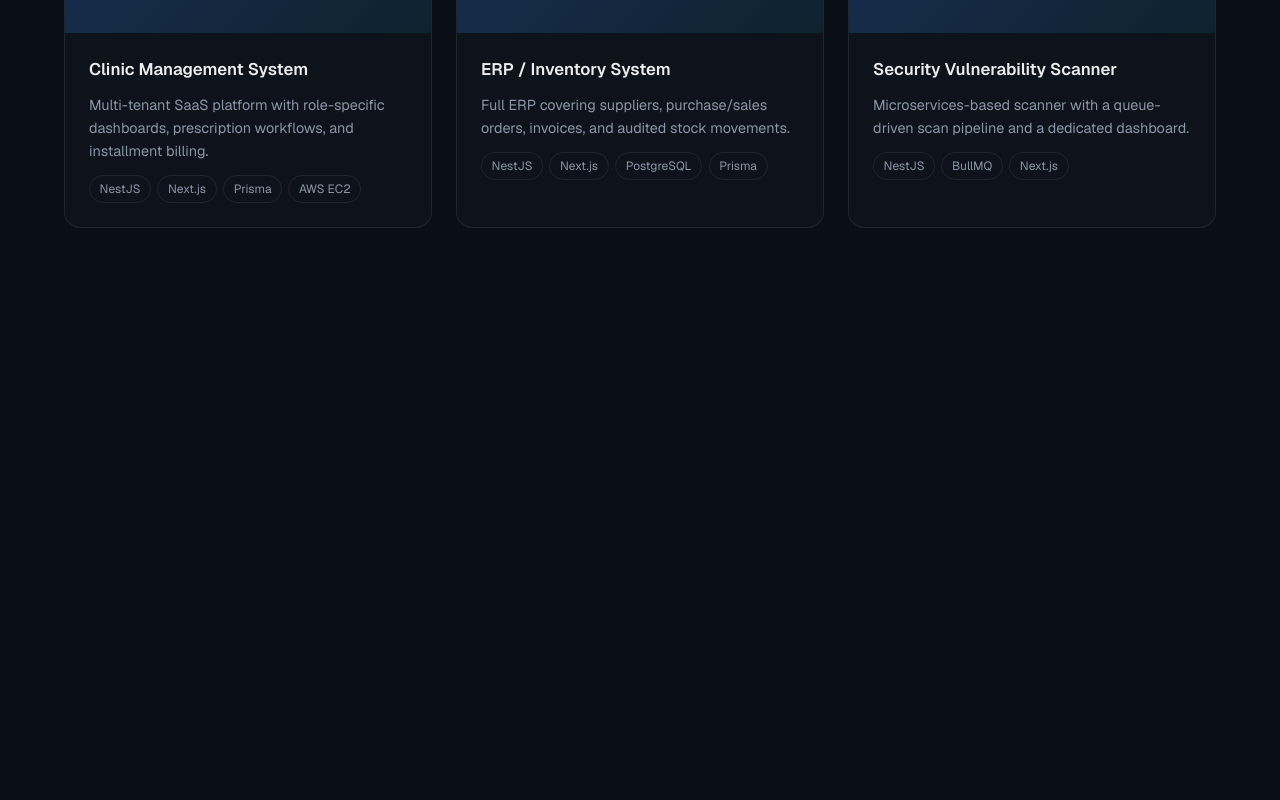
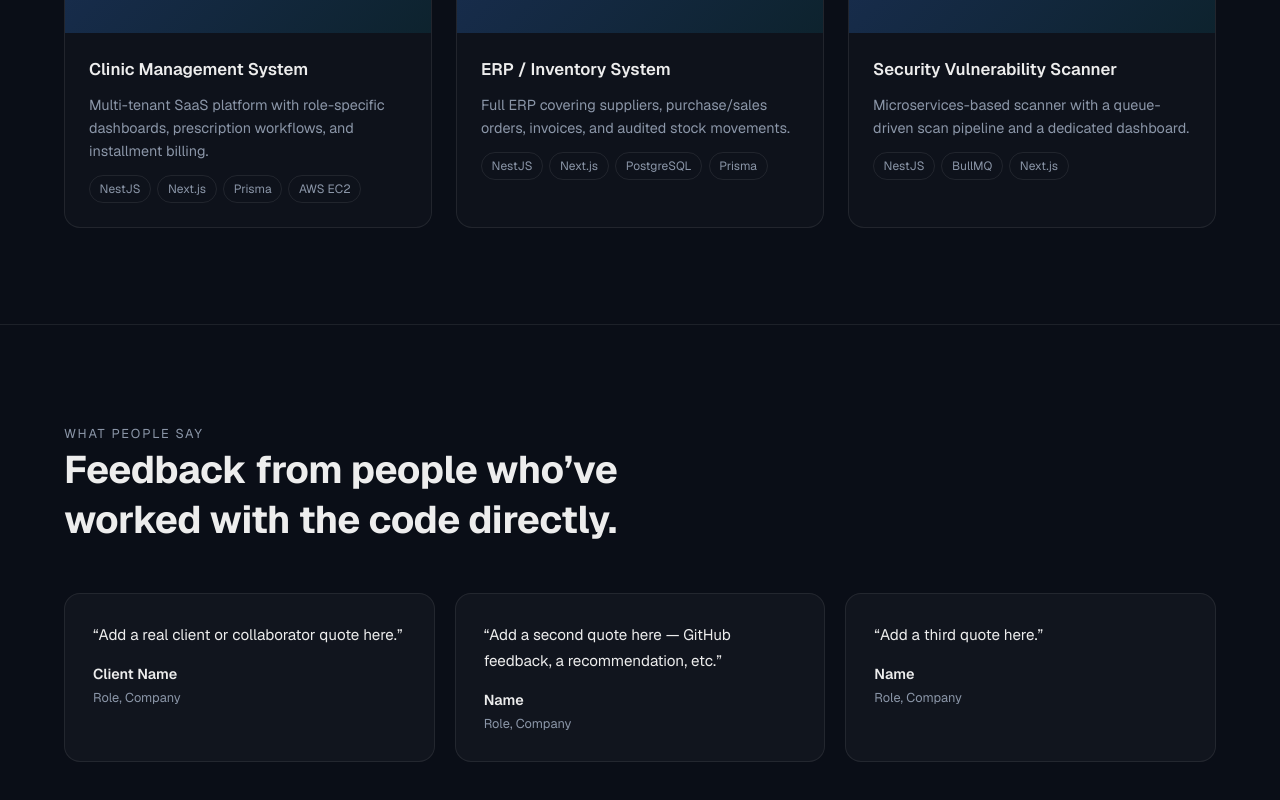
Before and after one commit to Mohamed-Shahata/apex-flow, a Next.js app: page / in a window 1280 px wide. Shown: the part 4018-4818 px from the top of the page. Before the commit the page ends 4342 px from the top, so only its background shows below. Built offline with nearby package versions, Linux system fonts and the light colour scheme.

Commit message:
feat(testimonials): add Testimonials section with placeholder quotes
- add Testimonials.tsx with 3-card grid (content marked as placeholder, needs real quotes)
- wire Testimonials into homepage after FeaturedProjects
- add testimonial-card styles in globals.css

```diff
--- a/app/globals.css
+++ b/app/globals.css
@@ -545,3 +545,50 @@ body {
   border-radius: 50%;
   background: linear-gradient(120deg, var(--accent-start), var(--accent-end));
 }
+
+/* ---------- Testimonials ---------- */
+
+.testimonials {
+  padding: 6rem 1.5rem;
+  border-top: 1px solid var(--glass-border);
+}
+
+.testimonials-grid {
+  display: grid;
+  grid-template-columns: repeat(auto-fit, minmax(260px, 1fr));
+  gap: 1.25rem;
+}
+
+.testimonial-card {
+  padding: 1.75rem;
+  border: 1px solid var(--glass-border);
+  border-radius: 16px;
+  background: rgba(255, 255, 255, 0.03);
+  display: flex;
+  flex-direction: column;
+  gap: 1rem;
+  margin: 0;
+}
+
+.testimonial-card blockquote {
+  font-size: 0.95rem;
+  line-height: 1.7;
+  color: var(--foreground);
+  margin: 0;
+}
+
+.testimonial-card figcaption {
+  display: flex;
+  flex-direction: column;
+  gap: 0.15rem;
+}
+
+.testimonial-name {
+  font-size: 0.9rem;
+  font-weight: 600;
+}
+
+.testimonial-role {
+  font-size: 0.8rem;
+  color: var(--slate);
+}
--- a/app/page.tsx
+++ b/app/page.tsx
@@ -4,6 +4,7 @@ import Services from "@/components/Services";
 import TechStack from "@/components/TechStack";
 import Process from "@/components/Process";
 import FeaturedProjects from "@/components/FeaturedProjects";
+import Testimonials from "@/components/Testimonials";
 
 export default function Home() {
   return (
@@ -14,6 +15,7 @@ export default function Home() {
       <TechStack />
       <Process />
       <FeaturedProjects />
+      <Testimonials />
     </div>
   );
 }
--- /dev/null
+++ b/components/Testimonials.tsx
@@ -0,0 +1,45 @@
+// Replace these with real client quotes, GitHub feedback, or team notes as they come in.
+const TESTIMONIALS = [
+  {
+    quote: "Add a real client or collaborator quote here.",
+    name: "Client Name",
+    role: "Role, Company",
+  },
+  {
+    quote: "Add a second quote here — GitHub feedback, a recommendation, etc.",
+    name: "Name",
+    role: "Role, Company",
+  },
+  {
+    quote: "Add a third quote here.",
+    name: "Name",
+    role: "Role, Company",
+  },
+];
+
+export default function Testimonials() {
+  return (
+    <section className="testimonials" id="testimonials">
+      <div className="services-inner">
+        <div className="about-head">
+          <span className="section-eyebrow">What People Say</span>
+          <h2 className="section-title">
+            Feedback from people who&rsquo;ve worked with the code directly.
+          </h2>
+        </div>
+
+        <div className="testimonials-grid">
+          {TESTIMONIALS.map((t, i) => (
+            <figure className="testimonial-card" key={i}>
+              <blockquote>&ldquo;{t.quote}&rdquo;</blockquote>
+              <figcaption>
+                <span className="testimonial-name">{t.name}</span>
+                <span className="testimonial-role">{t.role}</span>
+              </figcaption>
+            </figure>
+          ))}
+        </div>
+      </div>
+    </section>
+  );
+}
```
Also changed, not shown: 1 other file (tests, documents, lock files or other folders).
